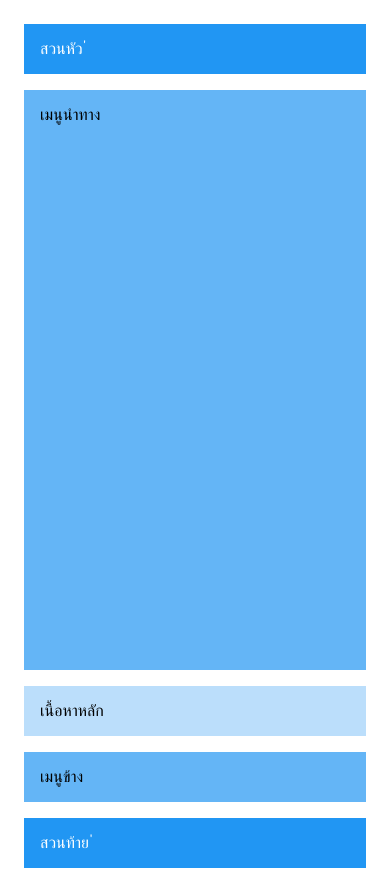
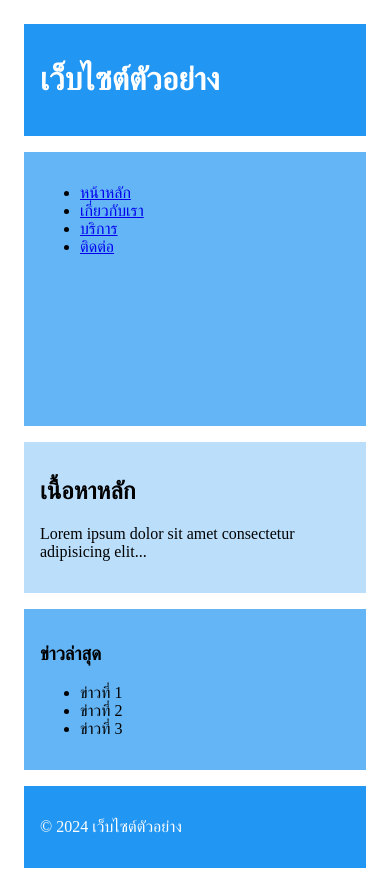
Before and after one commit to 66160123/week4-grid-lab-github, a plain HTML site: page index.html in a window 390 px wide. Drawn offline with Linux system fonts and the light colour scheme.

Commit message:
เพิ่มเนื้อหาจำลองสำหรับทดสอบ Responsive

```diff
--- a/index.html
+++ b/index.html
@@ -8,12 +8,33 @@
  <link rel="stylesheet" href="css/styles.css">
 </head>
 <body>
- <div class="grid-container">
- <header class="header">สวนหัว ่ </header>
- <nav class="nav">เมนูนําทาง</nav>
- <main class="main">เนื้อหาหลัก</main>
- <aside class="sidebar">เมนูข้าง</aside>
- <footer class="footer">สวนท้าย ่ </footer>
- </div>
+    <div class="grid-container">
+        <header class="header">
+        <h1>เว็บไซต์ตัวอย่าง</h1>
+        </header>
+        <nav class="nav">
+        <ul>
+        <li><a href="#">หน้าหลัก</a></li>
+        <li><a href="#">เกี่ยวกับเรา</a></li>
+        <li><a href="#">บริการ</a></li>
+        <li><a href="#">ติดต่อ</a></li>
+        </ul>
+        </nav>
+        <main class="main">
+        <h2>เนื้อหาหลัก</h2>
+        <p>Lorem ipsum dolor sit amet consectetur adipisicing elit...</p>
+        </main>
+        <aside class="sidebar">
+        <h3>ข่าวล่าสุด</h3>
+        <ul>
+        <li>ข่าวที่ 1</li>
+        <li>ข่าวที่ 2</li>
+        <li>ข่าวที่ 3</li>
+        </ul>
+        </aside>
+        <footer class="footer">
+        <p>&copy; 2024 เว็บไซต์ตัวอย่าง</p>
+        </footer>
+       </div>
 </body>
 </html>
```
